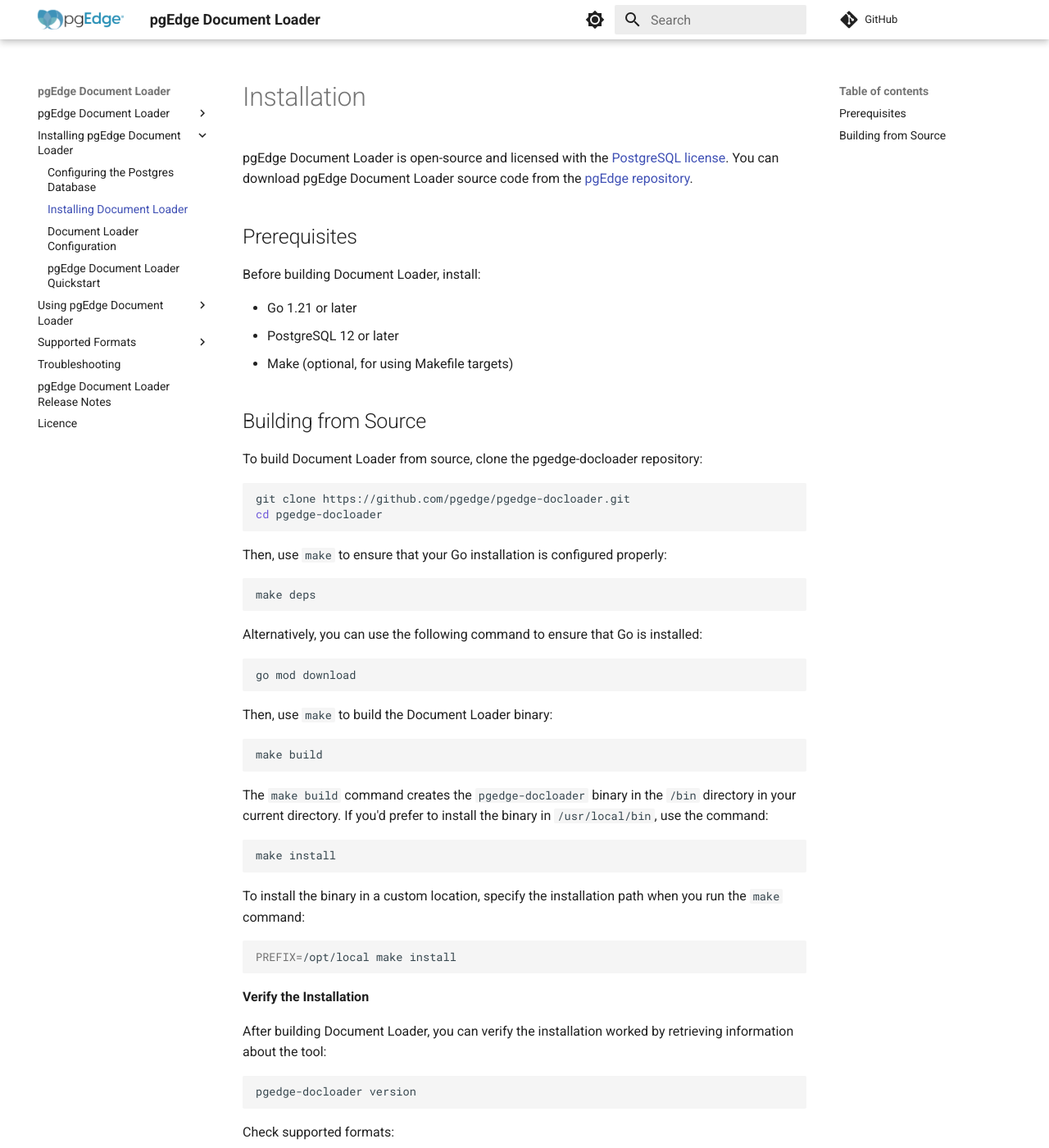
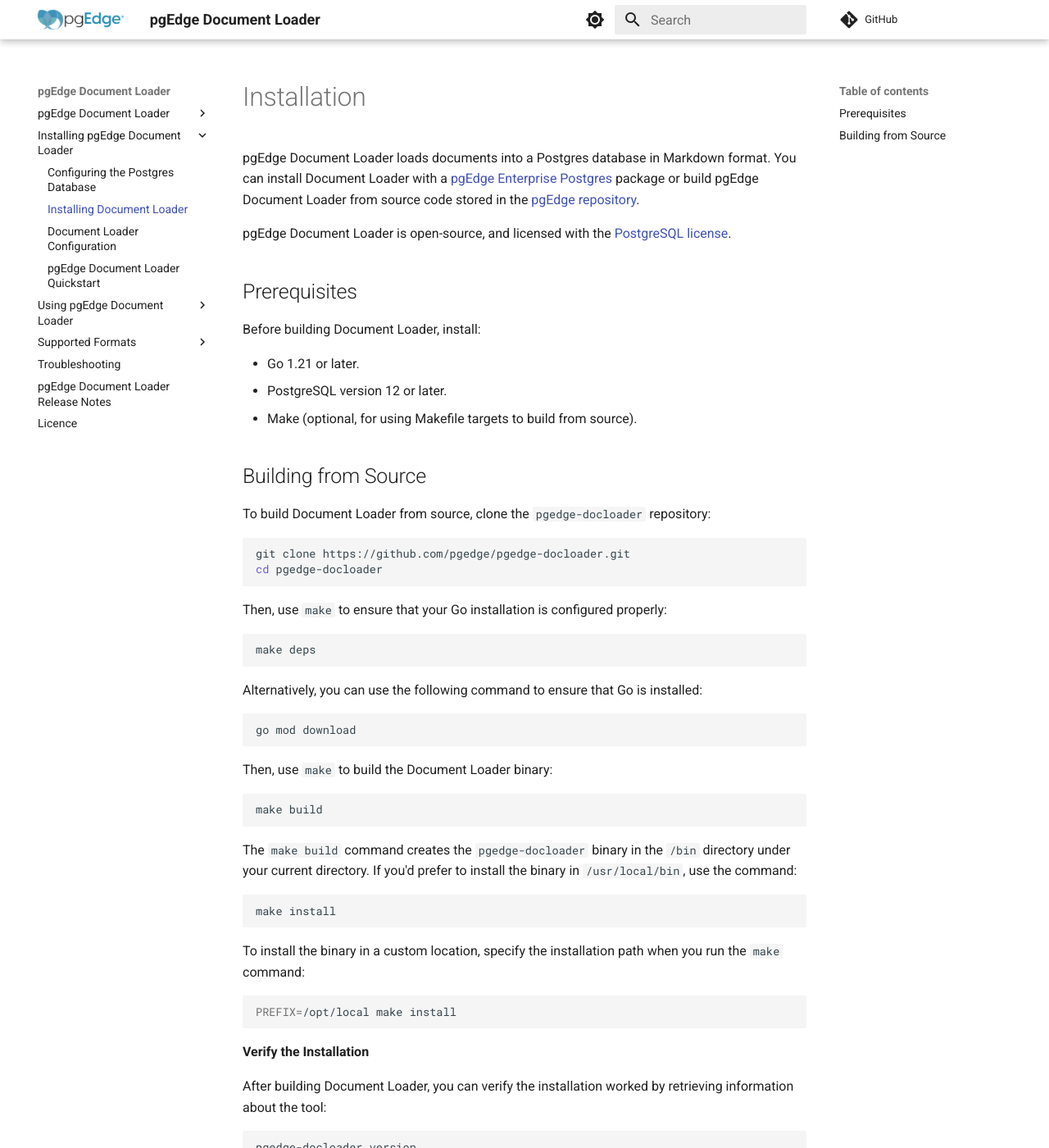
Before and after one commit to pgEdge/pgedge-docloader, an MkDocs documentation site: the page built from docs/installation.md, in a window 1280 px wide and 1400 px high. Shown: the whole window at 82% size. Built offline with MkDocs 1.6.1 and Material for MkDocs 9.7.7, drawn with Linux system fonts in a browser that asks for light colours; comment, search, counter and statistics services are not loaded.

Commit message:
Updated installation.md to include note about installing from PEP packages

````diff
--- a/docs/installation.md
+++ b/docs/installation.md
@@ -1,18 +1,25 @@
 # Installation
 
-pgEdge Document Loader is open-source and licensed with the [PostgreSQL license](LICENCE.md).  You can download pgEdge Document Loader source code from the [pgEdge repository](https://github.com/pgEdge/pgedge-docloader).
+pgEdge Document Loader loads documents into a Postgres database in Markdown
+format. You can install Document Loader with a
+[pgEdge Enterprise Postgres](https://docs.pgedge.com/enterprise/) package
+or build pgEdge Document Loader from source code stored in the
+[pgEdge repository](https://github.com/pgEdge/pgedge-docloader).
+
+pgEdge Document Loader is open-source, and licensed with the
+[PostgreSQL license](LICENCE.md).
 
 ## Prerequisites
 
 Before building Document Loader, install:
 
-- Go 1.21 or later
-- PostgreSQL 12 or later
-- Make (optional, for using Makefile targets)
+- Go 1.21 or later.
+- PostgreSQL version 12 or later.
+- Make (optional, for using Makefile targets to build from source).
 
 ## Building from Source
 
-To build Document Loader from source, clone the pgedge-docloader repository:
+To build Document Loader from source, clone the `pgedge-docloader` repository:
 
 ```bash
 git clone https://github.com/pgedge/pgedge-docloader.git
@@ -36,20 +44,24 @@ Then, use `make` to build the Document Loader binary:
 make build
 ```
 
-The `make build` command creates the `pgedge-docloader` binary in the `/bin` directory in your current directory.  If you'd prefer to install the binary in `/usr/local/bin`, use the command:
+The `make build` command creates the `pgedge-docloader` binary in the `/bin`
+directory under your current directory.  If you'd prefer to install the binary
+in `/usr/local/bin`, use the command:
 
 ```bash
 make install
 ```
 
-To install the binary in a custom location, specify the installation path when you run the `make` command:
+To install the binary in a custom location, specify the installation path
+when you run the `make` command:
 
 ```bash
 PREFIX=/opt/local make install
 ```
 **Verify the Installation**
 
-After building Document Loader, you can verify the installation worked by retrieving information about the tool:
+After building Document Loader, you can verify the installation worked by
+retrieving information about the tool:
 
 ```bash
 pgedge-docloader version
````
Also changed, not shown: other parts of docs/installation.md (+2 -1 lines).
